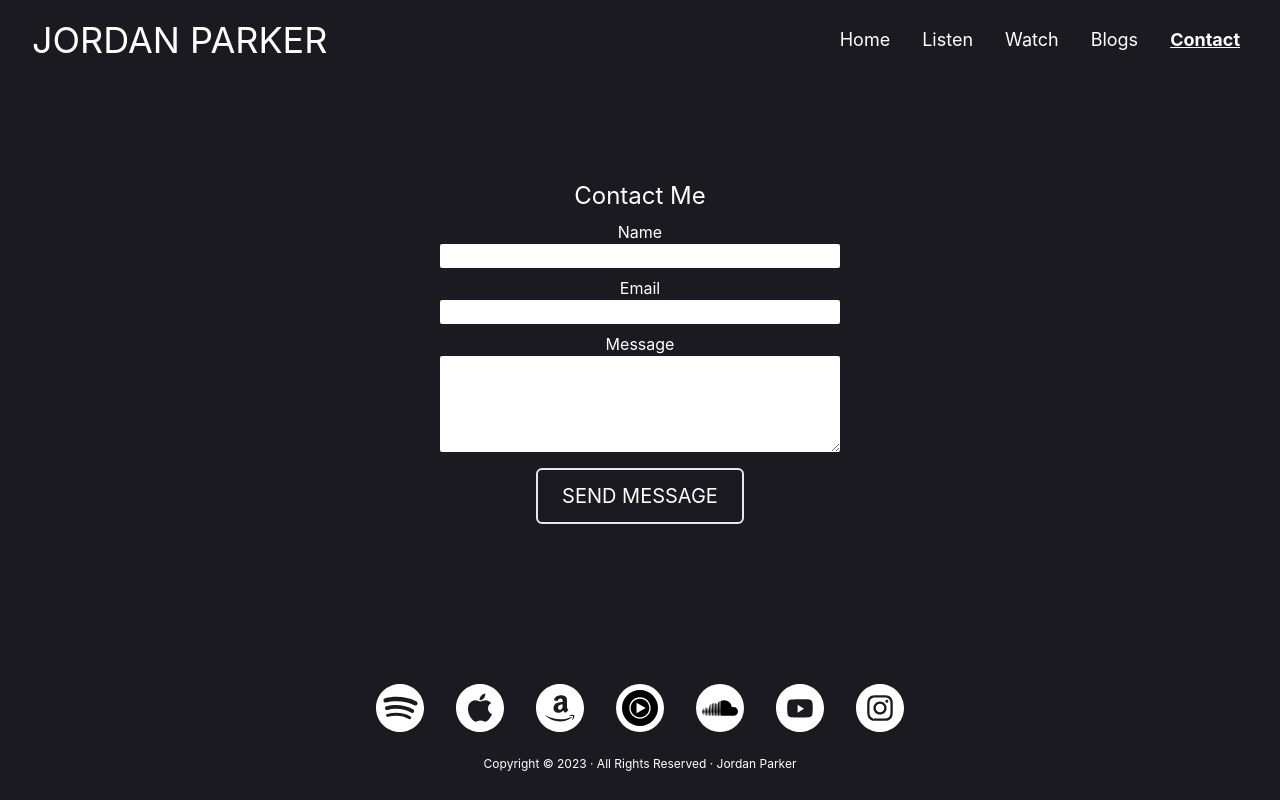
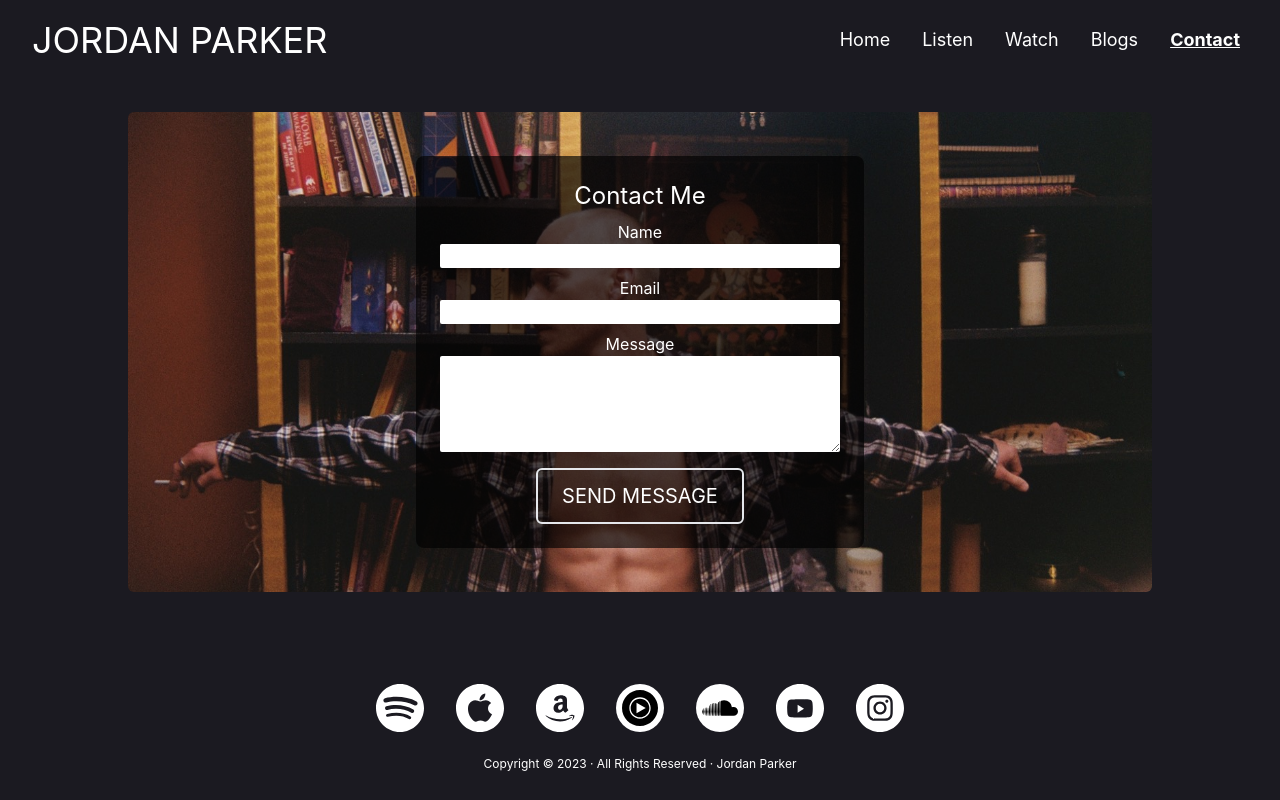
Before and after one commit to seantokuzo/jordanparkermusic, a React (Vite) app: page /contact in a window 1280 px wide. Built offline with nearby package versions, Linux system fonts and the light colour scheme.

Commit message:
add bg image

```diff
--- a/src/pages/Contact.tsx
+++ b/src/pages/Contact.tsx
@@ -1,23 +1,34 @@
 import { useState } from 'react'
 import { Outlet } from 'react-router-dom'
-// import { useAppContext } from '../context/appContext'
+import { useAppContext } from '../context/appContext'
 
 const Contact = () => {
   const [name, setName] = useState('')
   const [email, setEmail] = useState('')
   const [message, setMessage] = useState('')
-  // const { darkMode } = useAppContext()
+  const { windowSize } = useAppContext()
 
   return (
     <div
-      className="w-[80%] min-h-[60vh] mt-20 lg:mt-0
+      className={`w-[80%] max-w-6xl min-h-[60vh]
       lg:absolute lg:top-1/2 lg:left-1/2 lg:translate-x-[-50%] lg:translate-y-[-60%]
-      flex flex-col justify-center items-center"
+      flex flex-col justify-center items-center
+      rounded-md
+      ${
+        windowSize.height >= 746 && windowSize.width > 420
+          ? 'absolute top-1/2 left-1/2 translate-x-[-50%] translate-y-[-50%] mt-0'
+          : 'mt-20 '
+      }
+      bg-no-repeat bg-cover bg-center`}
+      style={
+        windowSize.width > 428 ? { backgroundImage: 'url(/img/jp-cig.jpg' } : {}
+        // : { backgroundImage: 'url(/img/jp-profile.jpg' }
+      }
     >
       <form
-        className="w-full max-w-md p-4 sm:p-6
-        rounded-lg
-        flex flex-col justify-center items-center"
+        className={`w-full md:w-[90%] max-w-md p-4 sm:p-6
+        rounded-lg ${windowSize.width > 428 && 'bg-black/[0.65]'}
+        flex flex-col justify-center items-center`}
         name="contact"
         // action="https://formsubmit.co/"
         // method="POST"
```
